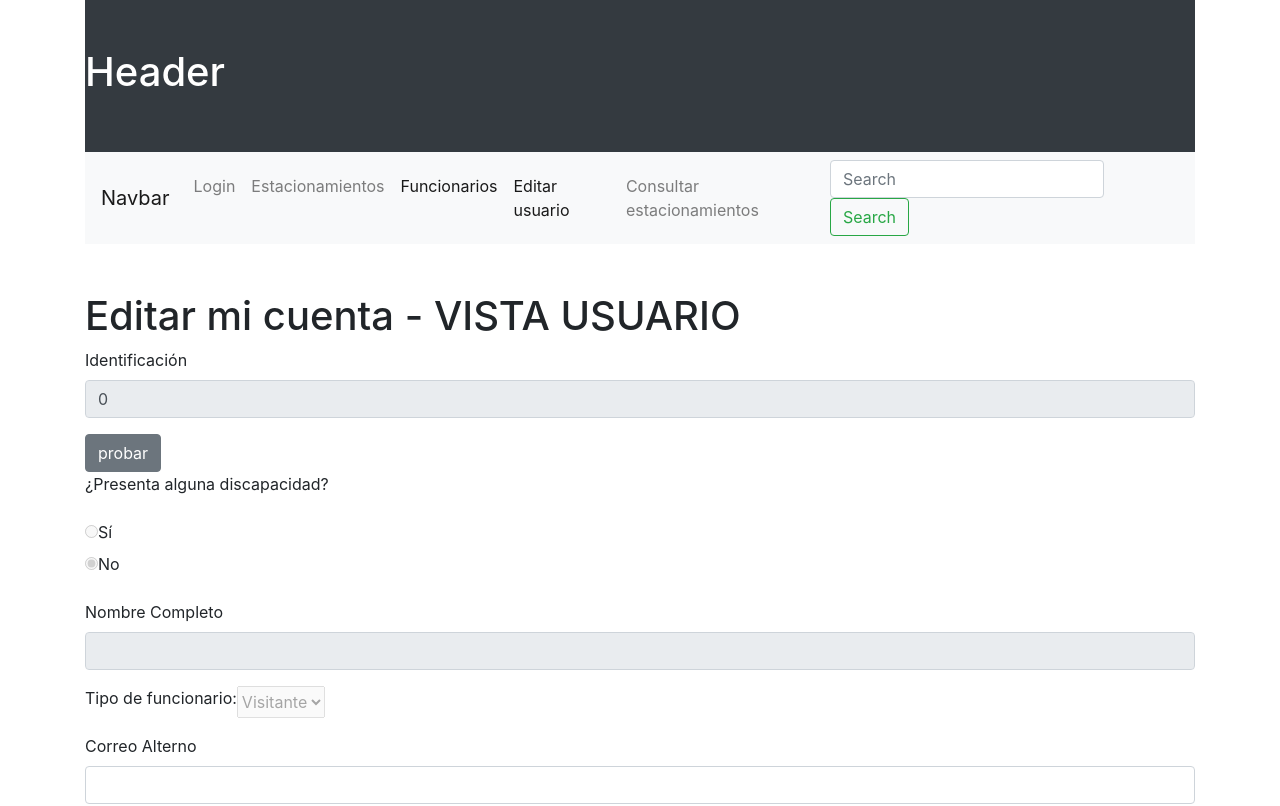
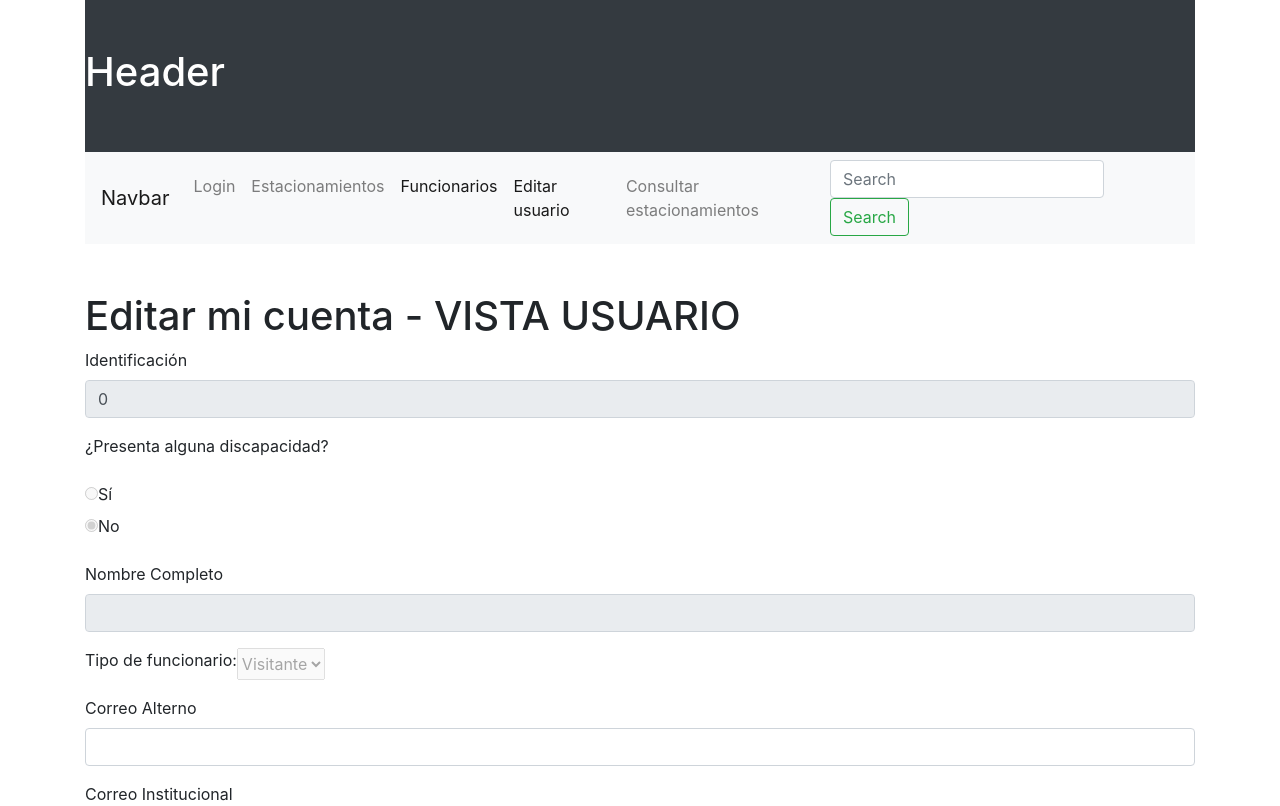
Before and after one commit to revv-tech/Parking-Application, an Angular app in the folder parking-web/: page /edit-user in a window 1280 px wide. Shown: the top 806 px of the page. Built offline with nearby package versions, Linux system fonts and the light colour scheme.

Commit message:
Merge completo

```diff
--- a/parking-web/src/app/edit-user/edit-user.component.html
+++ b/parking-web/src/app/edit-user/edit-user.component.html
@@ -6,7 +6,7 @@
           <label for="estacionamiento">Identificación</label>
           <input id="campoid" type="number" [(ngModel)]="identificacion" readonly=»readonly» class="form-control" name="identificacion" value="{{identificacion}}">
         </div>
-        <button type="button" class="btn btn-secondary" (click)="prueba()">probar</button>
+
         <div class="form-group">
           <label for="especiales" >¿Presenta alguna discapacidad?</label>
             <p></p>
--- a/parking-web/src/app/edit-user/edit-user.component.ts
+++ b/parking-web/src/app/edit-user/edit-user.component.ts
@@ -59,21 +59,7 @@ export class EditUserComponent implements OnInit {
       this.submitted = true;
     }
 
-  prueba(){
-    this.usuario= this._servicioUsuario.prueba();
-    console.log(this.usuario);
-    this.identificacion = this.usuario["identificacion"]
-    this.necesidadEspecial = this.usuario["necesidadEspecial"]
-    this.correoAlterno = this.usuario["correoAlterno"],
-    this.vehiculos = this.usuario["vehiculos"],
-    this.contrasena = this.usuario["contraseña"],
-    this.celular = this.usuario["celular"],
-    this.tipoUsuario = this.usuario["tipoUsuario"],
-    this.nombreCompleto = this.usuario["nombreCompleto"],
-    this.tipo = this.usuario["tipo"],
-    this.correoInstitucional = this.usuario["correoInstitucional"],
-    this.campus = this.usuario["campus"]
-  }
+
   setTipos(){
     this.tiposFuncionarios.push(TFuncionario.ADMINISTRATIVO)
     this.tiposFuncionarios.push(TFuncionario.DOCENTE)
```
